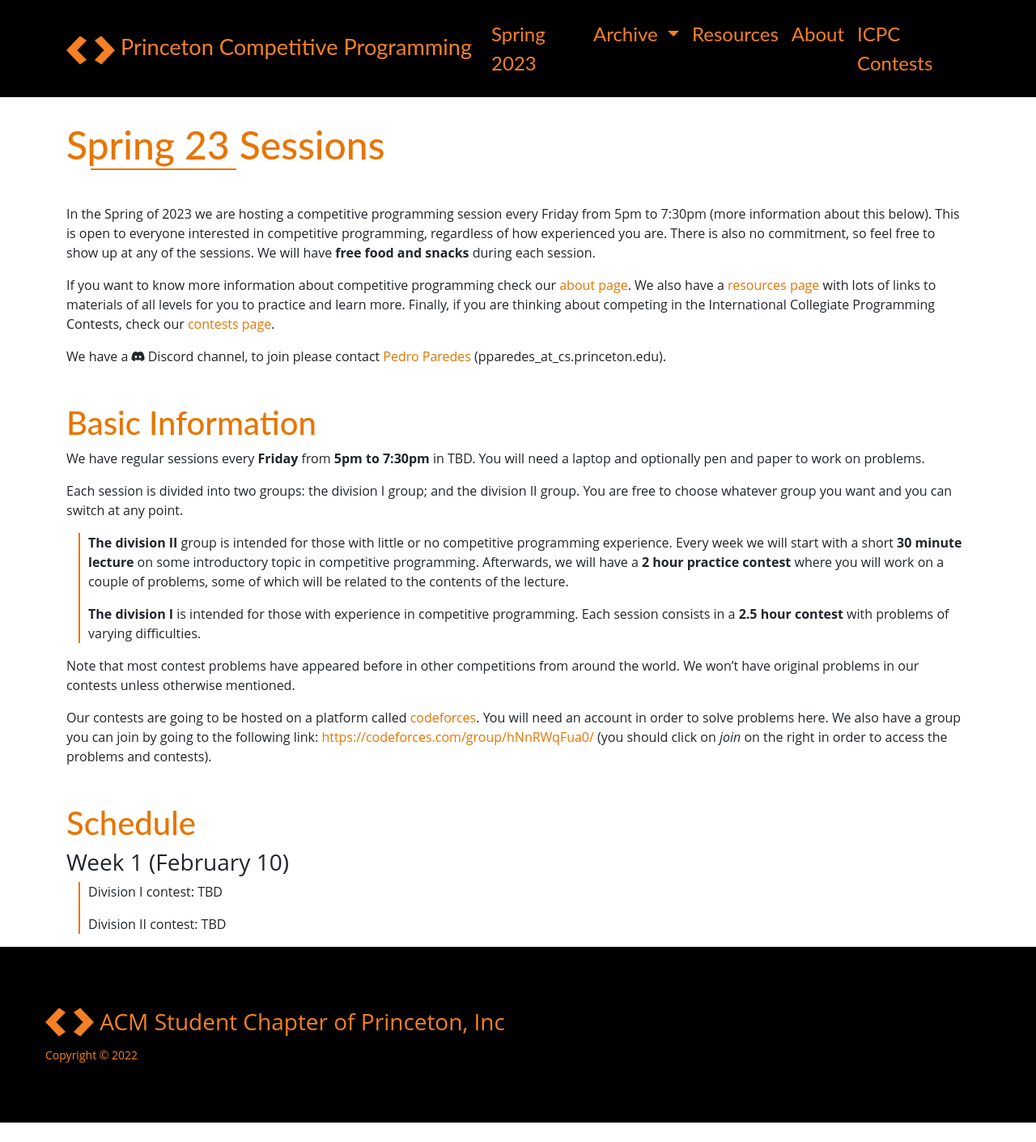
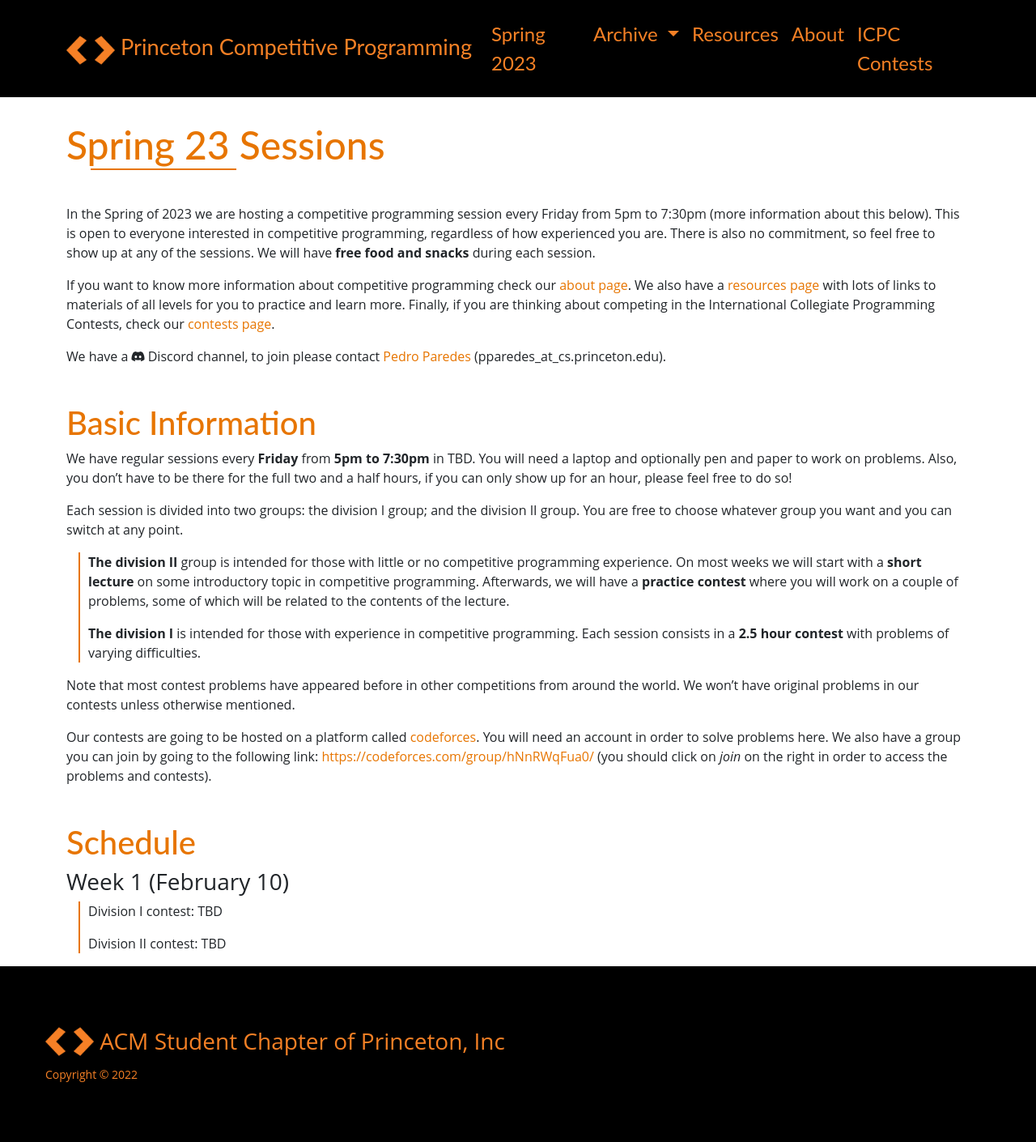
Before and after one commit to Princeton-Competitive-Programming/princeton-competitive-programming, a Jekyll site: the page built from spring23.md, in a window 1280 px wide. Shown: the whole page at 81% size. Built offline with Jekyll 4.4.1, drawn with Linux system fonts in a browser that asks for light colours; nearby versions of some CDN libraries; before the commit the page ends 1386 px from its top, so only the background shows below that.

Commit message:
Update text

```diff
--- a/spring23.md
+++ b/spring23.md
@@ -27,16 +27,17 @@ contact [Pedro Paredes](https://www.cs.princeton.edu/~pparedes/)
 
 We have regular sessions every **Friday** from **5pm to 7:30pm** in
 TBD. You will need a laptop and optionally pen and paper to work on
-problems.
+problems. Also, you don't have to be there for the full two and a half
+hours, if you can only show up for an hour, please feel free to do so!
 
 Each session is divided into two groups: the division I group; and the
 division II group. You are free to choose whatever group you want and
 you can switch at any point.
 
  * **The division II** group is intended for those with little or no
-   competitive programming experience. Every week we will start with a
-   short **30 minute lecture** on some introductory topic in competitive
-   programming. Afterwards, we will have a **2 hour practice contest**
+   competitive programming experience. On most weeks we will start with a
+   **short lecture** on some introductory topic in competitive
+   programming. Afterwards, we will have a **practice contest**
    where you will work on a couple of problems, some of which will be
    related to the contents of the lecture.
 
```
